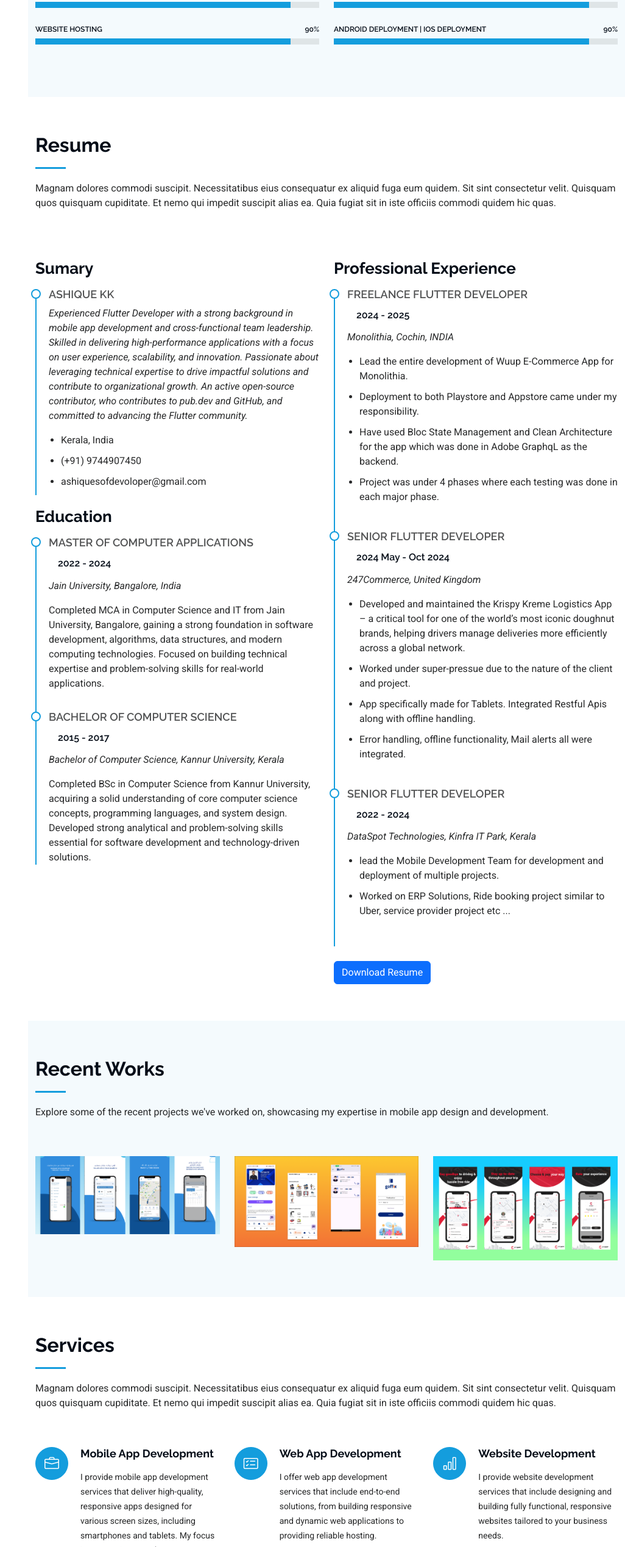
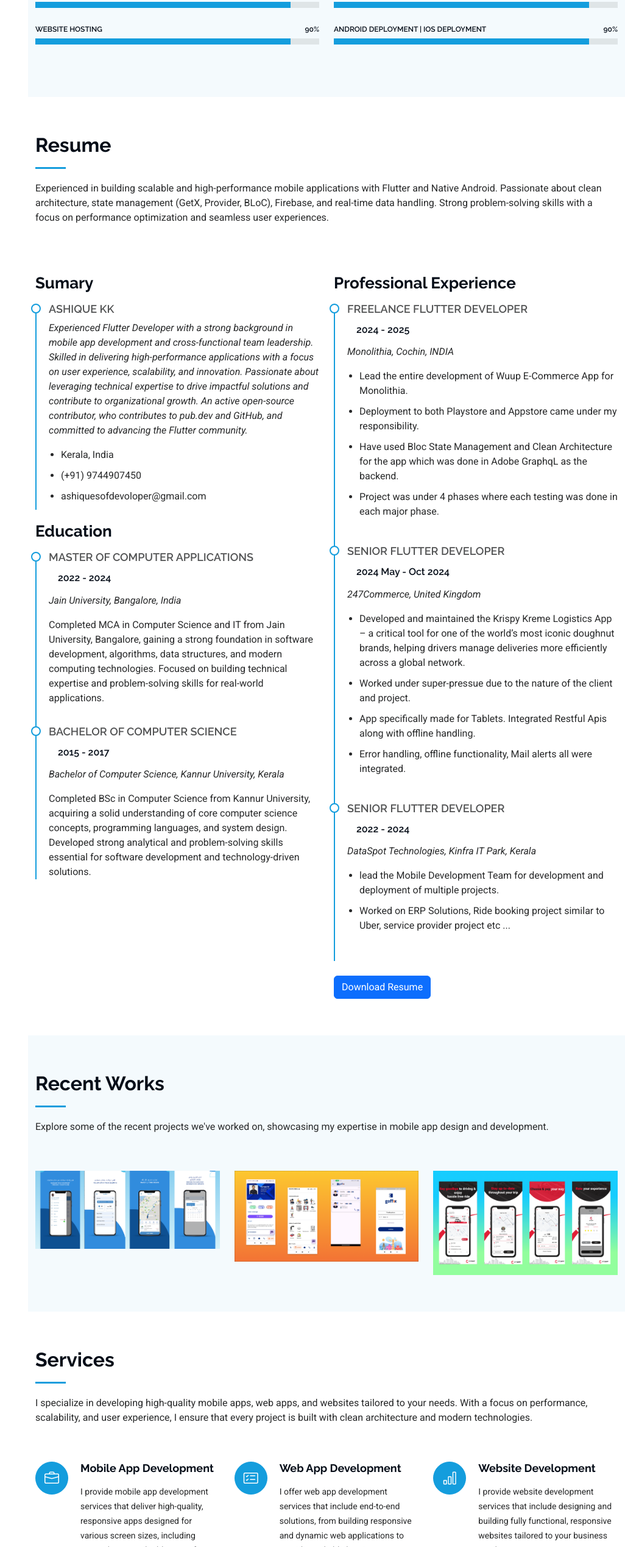
Before and after one commit to Ashiquekk696/portfolio, a plain HTML site: page index.html in a window 1280 px wide. Shown: the part 2179-4716 px from the top of the page at 61% size, without its empty margins (254-1280 px from the left). Drawn offline with Linux system fonts and the light colour scheme.

Commit message:
UI updated

```diff
--- a/index.html
+++ b/index.html
@@ -368,9 +368,7 @@
       <!-- Section Title -->
       <div class="container section-title" data-aos="fade-up">
         <h2>Resume</h2>
-        <p>Magnam dolores commodi suscipit. Necessitatibus eius consequatur ex aliquid fuga eum quidem. Sit sint
-          consectetur velit. Quisquam quos quisquam cupiditate. Et nemo qui impedit suscipit alias ea. Quia fugiat sit
-          in iste officiis commodi quidem hic quas.</p>
+        <p>Experienced in building scalable and high-performance mobile applications with Flutter and Native Android. Passionate about clean architecture, state management (GetX, Provider, BLoC), Firebase, and real-time data handling. Strong problem-solving skills with a focus on performance optimization and seamless user experiences.</p>
       </div><!-- End Section Title -->
 
       <div class="container">
@@ -554,9 +552,7 @@
       <!-- Section Title -->
       <div class="container section-title" data-aos="fade-up">
         <h2>Services</h2>
-        <p>Magnam dolores commodi suscipit. Necessitatibus eius consequatur ex aliquid fuga eum quidem. Sit sint
-          consectetur velit. Quisquam quos quisquam cupiditate. Et nemo qui impedit suscipit alias ea. Quia fugiat sit
-          in iste officiis commodi quidem hic quas.</p>
+        <p>I specialize in developing high-quality mobile apps, web apps, and websites tailored to your needs. With a focus on performance, scalability, and user experience, I ensure that every project is built with clean architecture and modern technologies.</p>
       </div><!-- End Section Title -->
 
       <div class="container">
```
